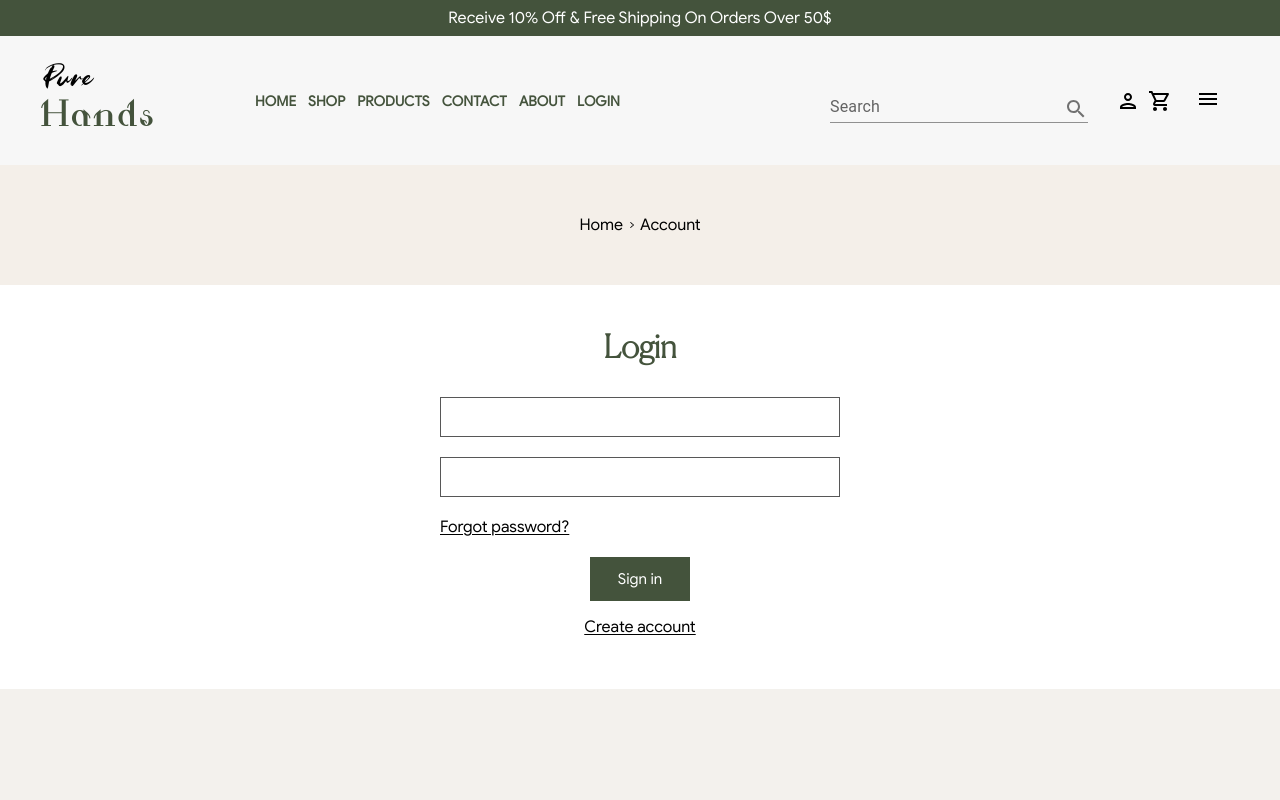
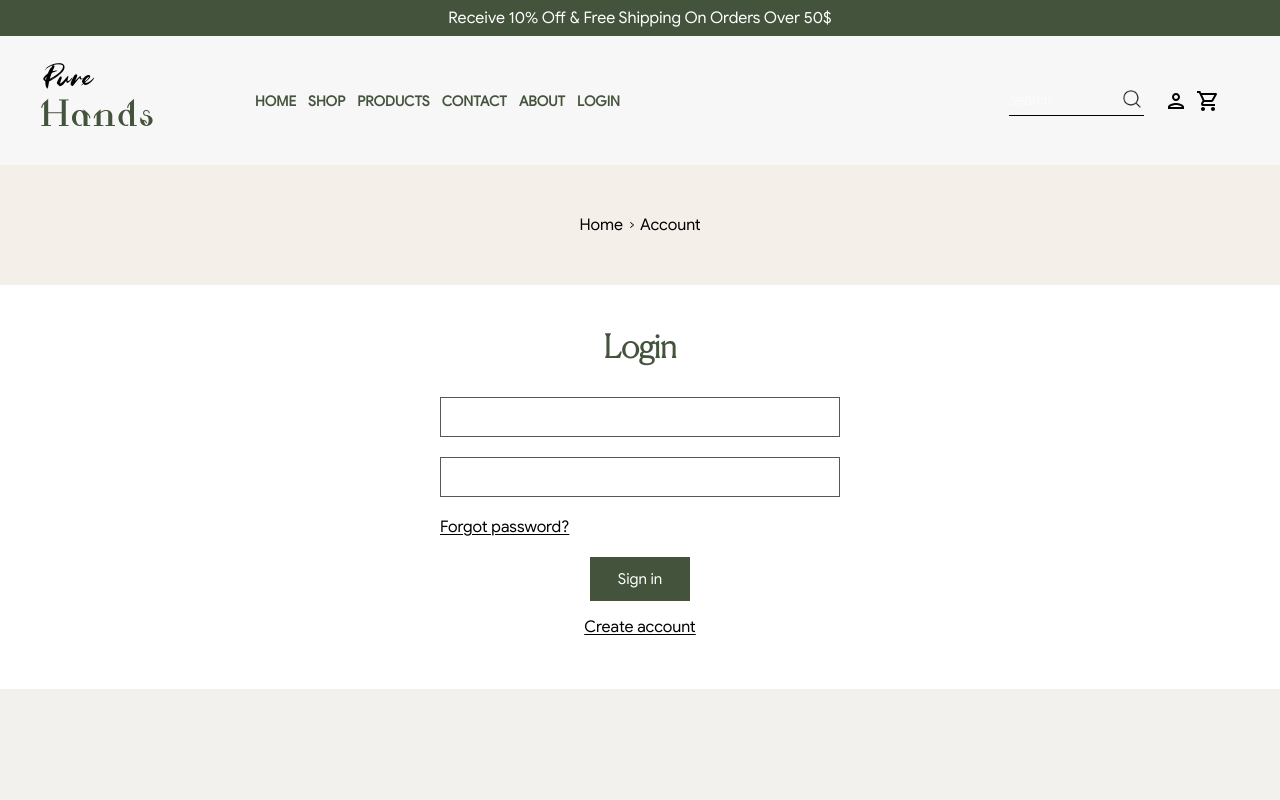
Before and after one commit to MuhEid/PureHands-eCommerce, a React (Create React App) app: page /login in a window 1280 px wide. Shown: the top 800 px of the page. Built offline with nearby package versions, Linux system fonts and the light colour scheme.

Commit message:
added responsivness to navbar

```diff
--- a/src/components/Cart/CartItem.js
+++ b/src/components/Cart/CartItem.js
@@ -1,7 +1,6 @@
 import classes from './CartItems.module.css';
 import React, { useContext } from 'react';
 import TrashIcon from '../../assets/delete.png';
-import macrame from '../../assets/mac3.webp';
 import CartContext from '../../store/cart-context';
 
 export default function CartItem(props) {
--- a/src/components/Layout/Header.module.css
+++ b/src/components/Layout/Header.module.css
@@ -22,3 +22,9 @@
       flex-direction: column;
     }
   }
+
+  @media only screen and (max-width: 600px) {
+    .header{
+      padding: 25px 10px;
+    }
+  }
--- a/src/components/Layout/HeaderLinks.js
+++ b/src/components/Layout/HeaderLinks.js
@@ -1,30 +1,28 @@
-import React from 'react';
+import { useState } from 'react';
 import { Link } from 'react-router-dom';
 import classes from './HeaderLinks.module.css';
-// import MenuIcon from '@mui/icons-material/Menu';
-import { useState } from 'react';
+import MenuIcon from '@mui/icons-material/Menu';
 
 export default function Sidebar() {
   const [showSidebar, setShowSidebar] = useState(false);
+
   return (
     <div className={classes.sidebar}>
-       <div className={classes.list} id={showSidebar ? `${classes.hidden}` : ''}>
+      <div className={classes.list} id={showSidebar ? `${classes.hidden}` : ''}>
         <Link to="/">HOME</Link>
         <Link to="/allproducts">SHOP</Link>
         <Link to="/allproducts">PRODUCTS</Link>
         <Link to="/allproducts">CONTACT</Link>
         <Link to="/allproducts">ABOUT</Link>
         <Link to="/login">LOGIN</Link>
-
-
       </div>
 
-      {/* <button
+      <button
         className={classes.btn}
         onClick={() => setShowSidebar(!showSidebar)}
       >
         <MenuIcon />
-      </button> */}
+      </button>
     </div>
   );
 }
--- a/src/components/Layout/HeaderLinks.module.css
+++ b/src/components/Layout/HeaderLinks.module.css
@@ -1,14 +1,14 @@
 .sidebar {
   display: flex;
-  width: 87%;
+  width: 100%;
   margin-left: 3rem;
   align-items: center !important;
   font-family: 'Google-sans';
   font-weight: bold;
-  height: 67px;
+  /* height: 67px; */
 }
 
-.sidebar .list a {
+.list a {
     margin-right: 2rem;
     font-size: 14px;
     color: #44533c;
@@ -36,22 +36,26 @@
 
 @media only screen and (max-width: 600px) {
   .btn {
-    display: flex;
+    display: block;
   }
   .list {
     display: none;
   }
   #hidden {
     position: absolute;
-    left: 0px;
-    top: 50px;
-    width: 100%;
-    background-color: rgba(82, 121, 77, 0.829);
+    right: 50%;
+    top: 140px;
+    width: 50%;
+    height: 140px;
+    padding-left:20px ;
+    background-color: #f7f7f7;
     display: flex;
     flex-direction: column;
-    align-items: center;
+    font-family: 'Google-sans';
+    align-items: flex-start;
   }
   .list a {
-    color: white;
+    color: #44533c;
+    margin-top: 3px;
   }
 }
--- a/src/components/Layout/Intro.module.css
+++ b/src/components/Layout/Intro.module.css
@@ -10,6 +10,7 @@
 
 .intro .background {
   width: 100%;
+
 }
 
 .intro .content {
@@ -60,3 +61,10 @@ input::placeholder {
   margin-top: 1rem;
   font-family: 'Google-sans';
 }
+
+@media only screen and (max-width: 600px) {
+  .intro .background {
+    display: none;
+  }
+
+}
--- a/src/components/Layout/Navigation.js
+++ b/src/components/Layout/Navigation.js
@@ -1,58 +1,32 @@
 import { Link } from 'react-router-dom';
 import classes from './Navigation.module.css';
-import Box from '@mui/material/Box';
-import TextField from '@mui/material/TextField';
-import MenuIcon from '@mui/icons-material/Menu';
-import SearchIcon from '@mui/icons-material/Search';
-import InputAdornment from '@mui/material/InputAdornment';
+import searchIcon from '../../assets/magnifying-glass.png' ;
 import PersonOutlinedIcon from '@mui/icons-material/PersonOutlined';
 import ShoppingCartOutlinedIcon from '@mui/icons-material/ShoppingCartOutlined';
-import { useState, useContext } from 'react';
+import { useContext, Fragment } from 'react';
 import CartContext from '../../store/cart-context';
 import HeaderLinks from './HeaderLinks';
 
 export default function Navigation() {
-  const [showSidebar, setShowSidebar] = useState(false);
+
 
   const { cartNum } = useContext(CartContext);
 
   return (
+    <Fragment>
       <div className={classes.nav}>
-      {/* <div className={classes.list}>
-        <Link to="/">HOME</Link>
-        <Link to="/allproducts">SHOP</Link>
-        <Link to="/allproducts">PRODUCTS</Link>
-        <Link to="/allproducts">CONTACT</Link>
-        <Link to="/allproducts">ABOUT</Link>
-        <Link to="/login">Sign In</Link>
-      </div> */}
+        <HeaderLinks />
 
-      <HeaderLinks />
         <div className={classes.rightSide}>
-        <Box
-          className={classes.search}
-          component="form"
-          sx={{
-            '& .MuiTextField-root': { m: 1, width: '25ch' },
-          }}
-          noValidate
-          autoComplete="off"
-        >
-          <TextField
-            id="input-with-icon-textfield"
-            label="Search"
-            color="success"
-            size="small"
-            InputProps={{
-              endAdornment: (
-                <InputAdornment position="end">
-                  <SearchIcon />
-                </InputAdornment>
-              ),
-            }}
-            variant="standard"
-          />
-        </Box>
+          <form action="">
+            <div className={classes.form}>
+              <input type="text" placeholder="search" />
+              <button>
+
+                <img src={searchIcon} alt="" />
+              </button>
+            </div>
+          </form>
 
           <PersonOutlinedIcon className={classes.big} />
 
@@ -63,18 +37,8 @@ export default function Navigation() {
             </Link>
           </div>
 
-        <button
-          className={classes.btn}
-          onClick={() => setShowSidebar(!showSidebar)}
-        >
-          <MenuIcon className={classes.menu} />
-        </button>
-
-        {/* <Sidebar
-          className={classes.sidebar}
-          id={showSidebar ? `${classes.hidden}` : ''}
-        /> */}
         </div>
       </div>
+    </Fragment>
   );
 }
--- a/src/components/Layout/Navigation.module.css
+++ b/src/components/Layout/Navigation.module.css
@@ -6,10 +6,6 @@
   font-family: 'Google-sans';
   font-weight: bold;
   height: 67px;
-}
-
-.list {
-  width: 80%;
 }
 
 .rightSide {
@@ -22,25 +18,28 @@
   margin-right: 1rem;
 }
 
-.btn {
+.form {
+  display: flex;
+  height: 30px;
+  border-bottom: 0.5px solid rgb(0, 0, 0);
+}
+
+.form button {
   background: none;
   border: none;
-  /* display: none; */
+  color: white;
   cursor: pointer;
 }
-
-.list a {
-  margin-right: 2rem;
+.form input {
+  border: none;
+  width: 100%;
+  background-color: rgba(255, 255, 255, 0);
+  color: black;
   font-size: 14px;
-  color: #44533c;
 }
-
-.sidebar{
-  display: none;
-}
-
-.nav input {
-  text-align: end !important;
+.form img {
+  width: 24px;
+  height: 24px;
 }
 
 .cart-num {
@@ -51,7 +50,7 @@
   position: absolute;
   right: 0;
   transform: translateX(50%);
-  transform: translate3d(50% , -20% , 0);
+  transform: translate3d(50%, -20%, 0);
 }
 .rightSide p {
   background-color: #44533c;
@@ -77,12 +76,15 @@
 }
 
 @media only screen and (max-width: 943px) {
-  .search,
-  .big {
+  .form {
     display: none;
   }
-  .list a{
+  .list a {
     margin-right: 1rem;
+  }
+  .nav{
+    margin: 0;
+
   }
 }
 
@@ -90,20 +92,12 @@
   .btn {
     display: flex;
   }
-  .nav {
-    display: none;
+
+  .nav{
+    height: 30px;
   }
-  #hidden {
-    position: absolute;
-    left: 0px;
-    top: 50px;
-    width: 100%;
-    background-color: rgba(82, 121, 77, 0.829);
-    display: flex;
-    flex-direction: column;
-    align-items: center;
+  .rightSide{
+    height: 30px;
   }
-  .list a {
-    color: white;
-  }
+
 }
--- a/src/components/Layout/NewsLetter.js
+++ b/src/components/Layout/NewsLetter.js
@@ -7,7 +7,7 @@ export default function NewsLetter() {
   return (
     <Fragment>
       <div className={classes.intro}>
-        <img className={classes.background} src={newsLetterBackground} alt="" style={{height:'300px'}}/>
+        <img src={newsLetterBackground} alt="" style={{height:'300px', width:'100%'}}/>
         <div className={classes.content}>
           <h1>Subscribe To Our Newsletter</h1>
           <p>Get On The List And Get 10% Off Your First Order!</p>
--- a/src/components/ProductPage/BuyProduct.js
+++ b/src/components/ProductPage/BuyProduct.js
@@ -1,4 +1,4 @@
-import React, { Fragment, useContext, useState } from 'react';
+import React, { Fragment, useContext } from 'react';
 import Slider from '../Layout/Slider';
 import Button from '../UI/Button';
 import FcIcon from '../../assets/asset 42.svg';
@@ -10,12 +10,6 @@ import CartContext from '../../store/cart-context';
 import { useParams } from 'react-router-dom';
 import data from '../../DATA.json';
 
-const imageSource = [
-  '/notebookTwo.jpg',
-  '/notebookOne.jpg',
-  '/notebookThree.jpg',
-  '/notebookFour.jpg',
-];
 
 export default function BuyProduct(props) {
 
@@ -23,9 +17,11 @@ export default function BuyProduct(props) {
 
   const { addItemToCart } = useContext(CartContext);
 
-  const ele = data.filter((item) => item.id == id)
+  const ele = data.filter((item) => item.id === parseInt(id))
 
-  console.log(ele[0].image);
+  console.log(ele);
+
+  let price = `$${ele[0].price.toFixed(2)}`
 
 
   const handleAddBtn = () => {
@@ -41,7 +37,7 @@ export default function BuyProduct(props) {
           </div>
           <div className={classes.details}>
             <h1>{ele[0].productName}</h1>
-            <h4>${ele[0].price}</h4>
+            <h4>{price}</h4>
             <Button value={'Add to cart'} click={handleAddBtn} />
             <Button
               value={'Buy it now'}
```
Also changed, not shown: src/assets/magnifying-glass.png (added). Lines whose indentation alone changed are shown as unchanged.
